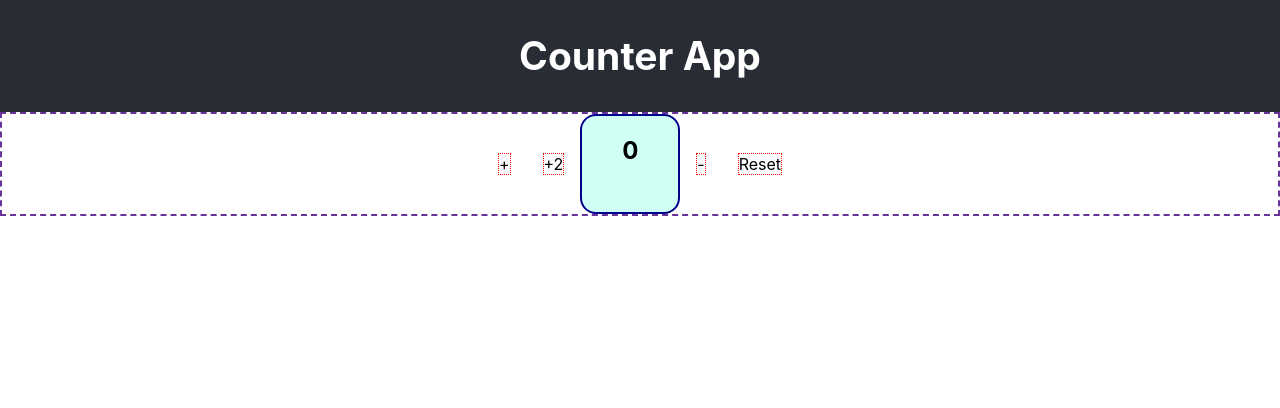
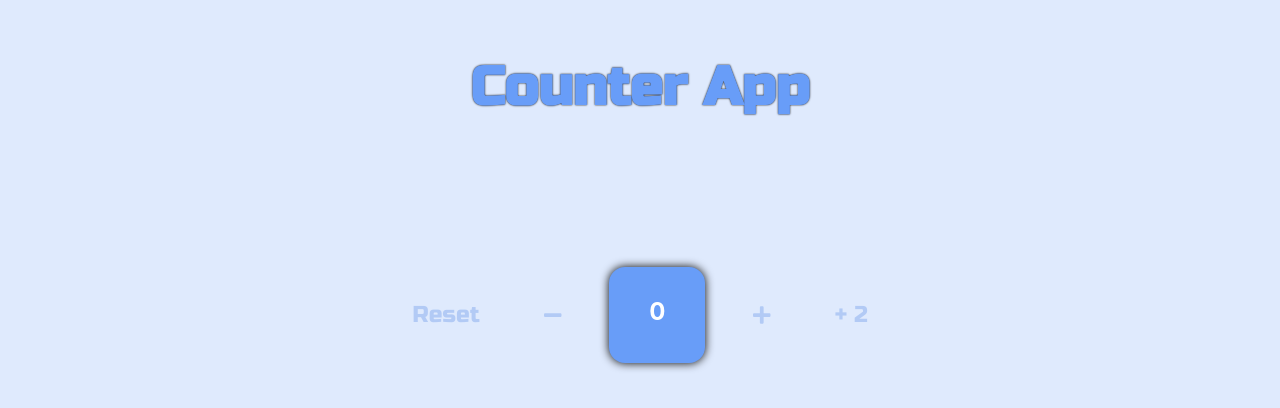
Before and after one commit to PrettyScript/react-counter, a React (Create React App) app: page / in a window 1280 px wide. Shown: the top 408 px of the page. Built offline with nearby package versions, Linux system fonts and the light colour scheme.

Commit message:
styled counter and removed unused component files.

```diff
--- a/package.json
+++ b/package.json
@@ -3,6 +3,9 @@
   "version": "0.1.0",
   "private": true,
   "dependencies": {
+    "@fortawesome/fontawesome-svg-core": "^1.2.28",
+    "@fortawesome/free-solid-svg-icons": "^5.13.0",
+    "@fortawesome/react-fontawesome": "^0.1.10",
     "@testing-library/jest-dom": "^4.2.4",
     "@testing-library/react": "^9.5.0",
     "@testing-library/user-event": "^7.2.1",
--- a/public/index.html
+++ b/public/index.html
@@ -24,6 +24,10 @@
       work correctly both with client-side routing and a non-root public URL.
       Learn how to configure a non-root public URL by running `npm run build`.
     -->
+    <link
+      href="https://fonts.googleapis.com/css2?family=Russo+One&display=swap"
+      rel="stylesheet"
+    />
     <title>Counter App</title>
   </head>
   <body>
--- a/src/App.css
+++ b/src/App.css
@@ -1,6 +1,6 @@
-.App {
+/* .App {
   text-align: center;
-}
+} */
 
 .App-logo {
   height: 40vmin;
@@ -14,14 +14,17 @@
 }
 
 .App-header {
-  background-color: #282c34;
+  /* background-color: #282c34; */
   /* min-height: 100vh; */
   display: flex;
   flex-direction: column;
   align-items: center;
   justify-content: center;
-  font-size: calc(10px + 2vmin);
-  color: white;
+  font-family: "Russo One", sans-serif;
+  font-size: calc(20px + 2vmin);
+  color: #689df8;
+  text-shadow: 0px 0px 2px black;
+  /* z-index: -1; */
 }
 
 .App-link {
--- a/src/App.js
+++ b/src/App.js
@@ -4,8 +4,8 @@ import Counter from "./Components/Counter";
 
 function App() {
   return (
-    <div className='App'>
-      <header className='App-header'>
+    <div className="App">
+      <header className="App-header">
         <h2>Counter App</h2>
       </header>
       <Counter />
--- a/src/Components/ButtonPad.jsx
+++ /dev/null
@@ -1,58 +0,0 @@
-import React, { Component } from "react";
-import "../Counter.css";
-
-//TODO:
-// - delete framer motion
-// - delete styled coponent
-// - refactor code to use hooks
-
-export default class ButtonPad extends Component {
-  state = {
-    count: 0,
-    animate: false
-  };
-
-  handleIncrement = () => {
-    this.handleAnimationAndValueChange(1, "up");
-  };
-
-  handleDecrement = () => {
-    this.handleAnimationAndValueChange(-1, "down");
-  };
-
-  handleReset = () => {
-    this.setState({ count: 0 });
-  };
-
-  handleDoubleIncrement = () => {
-    this.handleAnimationAndValueChange(2, "up");
-  };
-
-  displayCount = () => this.state.count;
-
-  handleAnimationAndValueChange = (inc, dir) => {
-    document.getElementById(
-      "number"
-    ).className = `counter-text animate-number-${dir}`;
-    setTimeout(() => {
-      this.setState({ count: this.state.count + inc });
-      document.getElementById("number").className = "counter-text";
-    }, 250);
-  };
-
-  render() {
-    return (
-      <div className='counter-display'>
-        <label onClick={this.handleIncrement}>+</label>
-        <label onClick={this.handleDoubleIncrement}>+2</label>
-        <div className='number'>
-          <h2 id='number' onChange={this.handleAnimationAndValueChange}>
-            {this.displayCount()}
-          </h2>
-        </div>
-        <label onClick={this.handleDecrement}>-</label>
-        <label onClick={this.handleReset}>Reset</label>
-      </div>
-    );
-  }
-}
--- a/src/Components/Counter.jsx
+++ b/src/Components/Counter.jsx
@@ -1,13 +1,73 @@
-import React from "react";
-import Display from "./Display";
-import ButtonPad from "./ButtonPad";
+import React, { Component } from "react";
+import "../Counter.css";
+import { FontAwesomeIcon } from "@fortawesome/react-fontawesome";
+import { faPlus, faMinus } from "@fortawesome/free-solid-svg-icons";
 
-function Counter() {
-  return (
-    <div>
-      <ButtonPad />
-    </div>
-  );
+export default class Counter extends Component {
+  state = {
+    count: 0,
+    animate: false,
+    fade: false
+  };
+
+  handleIncrement = () => {
+    this.handleAnimationAndValueChange(1, "up");
+  };
+
+  handleDecrement = () => {
+    this.handleAnimationAndValueChange(-1, "down");
+  };
+
+  handleReset = () => {
+    this.setState({ count: 0 });
+  };
+
+  handleDoubleIncrement = () => {
+    this.handleAnimationAndValueChange(2, "up");
+  };
+
+  displayCount = () => this.state.count;
+
+  handleAnimationAndValueChange = (inc, dir) => {
+    document.getElementById(
+      "number"
+    ).className = `counter-text animate-number-${dir}`;
+    setTimeout(() => {
+      this.setState({ count: this.state.count + inc });
+      document.getElementById("number").className = "counter-text";
+    }, 250);
+  };
+
+  render() {
+    const { fade } = this.state;
+    return (
+      <div className="counter-display">
+        <label onClick={this.handleReset}>Reset</label>
+        <FontAwesomeIcon
+          className="font-awesome"
+          icon={faMinus}
+          onClick={this.handleDecrement}
+        />
+        <div className="number">
+          <h2 id="number" onChange={this.handleAnimationAndValueChange}>
+            {this.displayCount()}
+          </h2>
+        </div>
+        <FontAwesomeIcon
+          className="font-awesome"
+          icon={faPlus}
+          onClick={this.handleIncrement}
+        />
+        <label onClick={this.handleDoubleIncrement}>+ 2</label>
+      </div>
+    );
+  }
 }
 
-export default Counter;
+// <button
+//           onClick={() => this.setState({ fade: true })}
+//           onAnimationEnd={() => this.setState({ fade: false })}
+//           className={fade ? "fade" : ""}
+//         >
+//           Click me!
+//         </button>
--- a/src/Components/Display.jsx
+++ /dev/null
@@ -1,15 +0,0 @@
-import React, {useState} from 'react';
-
-function Display(props) {
-    // const [display,setDisplay] = useState(0);
-
-    return (
-        <section className="display">
-            This is the Display for the Counter.
-        </section>
-    )
-
-
-}
-
-export default Display;
--- a/src/Counter.css
+++ b/src/Counter.css
@@ -2,7 +2,10 @@
   display: flex;
   justify-content: center;
   align-items: center;
-  border: 2px dashed rebeccapurple;
+  /* border: 2px dashed rebeccapurple; */
+  text-align: center;
+  width: 500px;
+  height: 300px;
   /* background: linear-gradient(180deg, #05f, #09f); */
 }
 
@@ -44,14 +47,50 @@
 
 label {
   margin: 1rem;
-  border: 1px dotted red;
+  cursor: pointer;
+  color: #b2caf5;
+  font-size: 23px;
+  font-family: "Russo One", sans-serif;
+}
+
+label:hover {
+  color: #689df8;
+}
+
+.font-awesome {
+  margin: 3rem;
+  cursor: pointer;
+  color: #b2caf5;
+  font-size: 20px;
+}
+
+.font-awesome:hover {
+  color: #689df8;
 }
 
 .number {
-  border: 2px solid darkblue;
+  /* border: 2px solid darkblue; */
   border-radius: 1rem;
-  background-color: rgba(80, 255, 217, 0.267);
+  background-color: #689df8;
+  box-shadow: 0px 0px 10px black;
   width: 6rem;
   height: 6rem;
   align-items: center;
+  color: white;
 }
+
+h2 {
+  padding-top: 10px;
+}
+
+.fade {
+  animation: fade-in-keyframes 1s;
+}
+@keyframes fade-in-keyframes {
+  from {
+    opacity: 0;
+  }
+  to {
+    opacity: 1;
+  }
+}
--- a/src/index.css
+++ b/src/index.css
@@ -1,13 +1,18 @@
 body {
   margin: 0;
-  font-family: -apple-system, BlinkMacSystemFont, 'Segoe UI', 'Roboto', 'Oxygen',
-    'Ubuntu', 'Cantarell', 'Fira Sans', 'Droid Sans', 'Helvetica Neue',
+  font-family: -apple-system, BlinkMacSystemFont, "Segoe UI", "Roboto", "Oxygen",
+    "Ubuntu", "Cantarell", "Fira Sans", "Droid Sans", "Helvetica Neue",
     sans-serif;
   -webkit-font-smoothing: antialiased;
   -moz-osx-font-smoothing: grayscale;
+  /* background: linear-gradient(180deg, #05f, #09f); */
+  background-color: #dfeafd;
+  display: flex;
+  justify-content: center;
+  align-items: center;
 }
 
 code {
-  font-family: source-code-pro, Menlo, Monaco, Consolas, 'Courier New',
+  font-family: source-code-pro, Menlo, Monaco, Consolas, "Courier New",
     monospace;
 }
```
Also changed, not shown: src/Components/Counters.jsx (deleted, +0 -13 lines), 1 other file (tests, documents, lock files or other folders).
